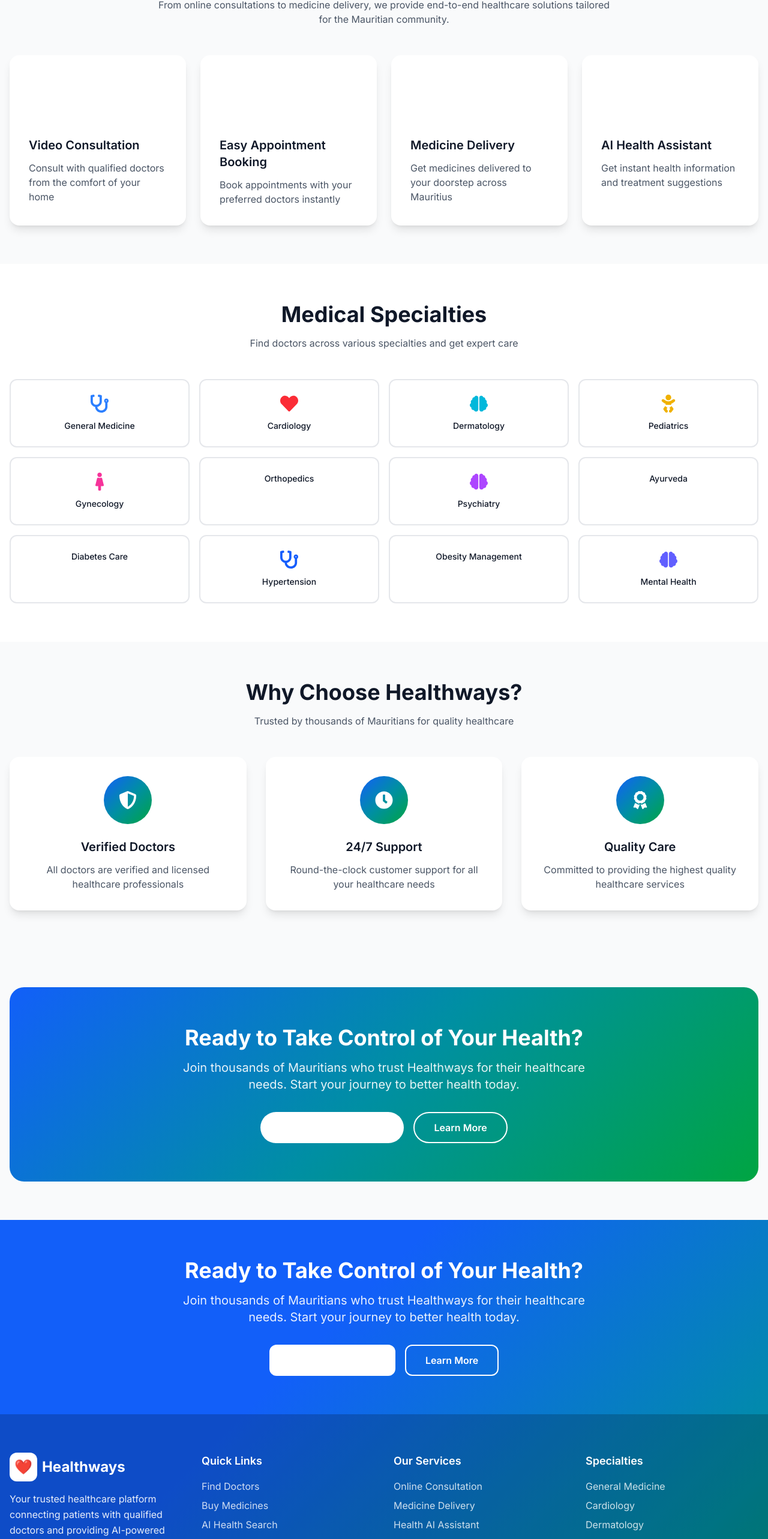
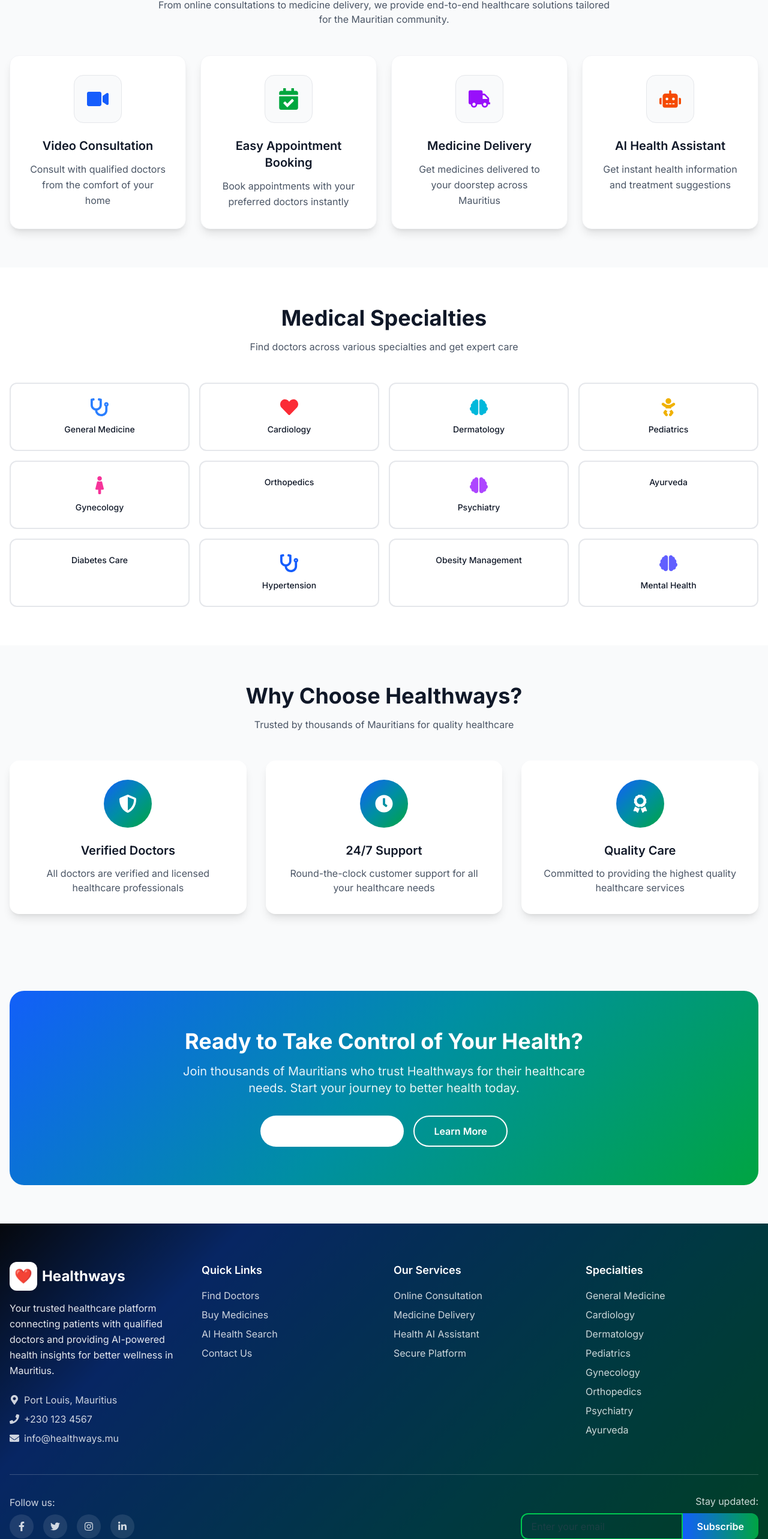
Before and after one commit to guillaume1146/healthways-typescript, a Next.js app: page / in a window 1280 px wide. Shown: the part 1058-3624 px from the top of the page at 60% size. Built offline with nearby package versions, Linux system fonts and the light colour scheme.

Commit message:
add improvement

```diff
--- a/app/globals.css
+++ b/app/globals.css
@@ -56,4 +56,8 @@
   .bg-gradient-footer {
     background: linear-gradient(135deg, #125ff9 0%, #125ff9 30%, #008fa3 70%, #00a542 100%) !important;
   }
+
+  .bg-gradient-footer-dark {
+    background: linear-gradient(135deg, #0d1421 0%, #125ff9 20%, #008fa3 60%, #00a542 100%) !important;
+  }
 }
--- a/components/layout/Footer.tsx
+++ b/components/layout/Footer.tsx
@@ -46,30 +46,9 @@
   ]
 
   return (
-    <footer className="bg-gradient-footer text-white">
-      {/* Call to Action Section */}
-      <div className="py-16">
-        <div className="container mx-auto px-4 text-center">
-          <h2 className="text-3xl lg:text-4xl font-bold mb-4 text-white">
-            Ready to Take Control of Your Health?
-          </h2>
-          <p className="text-xl mb-8 text-white/90 max-w-2xl mx-auto">
-            Join thousands of Mauritians who trust Healthways for their healthcare
-            needs. Start your journey to better health today.
-          </p>
-          <div className="flex flex-col sm:flex-row gap-4 justify-center">
-            <button className="bg-white text-primary-blue px-8 py-3 rounded-xl font-semibold hover:bg-gray-100 transition">
-              Get Started Free →
-            </button>
-            <button className="border-2 border-white text-white px-8 py-3 rounded-xl font-semibold hover:bg-white hover:text-primary-blue transition">
-              Learn More
-            </button>
-          </div>
-        </div>
-      </div>
-
-      {/* Footer Content - with darker overlay for better text readability */}
-      <div className="bg-black/20 py-16">
+    <footer className="bg-gradient-footer-dark text-white">
+      {/* Footer Content - with much darker overlay */}
+      <div className="bg-black/60 py-16">
         <div className="container mx-auto px-4">
           <div className="grid grid-cols-1 md:grid-cols-2 lg:grid-cols-4 gap-8">
             {/* Company Info */}
@@ -166,9 +145,9 @@
   <input
     type="email"
     placeholder="Enter your email"
-                    className="flex-1 px-4 py-2 rounded-l-xl text-gray-700 outline-none"
+    className="flex-1 px-4 py-2 rounded-l-xl text-gray-700 outline-none border-2 border-green-500 focus:border-green-400"
   />
-                  <button className="btn-gradient px-6 py-2 rounded-r-xl font-semibold text-white">
+  <button className="btn-gradient px-6 py-2 rounded-r-xl rounded-l-none font-semibold text-white">
     Subscribe
   </button>
 </div>
@@ -176,19 +155,20 @@
             </div>
           </div>
 
-          {/* Copyright */}
+          {/* Copyright - All in one line */}
           <div className="border-t border-white/20 mt-8 pt-8 text-center">
-            <p className="text-white/80">
-              © 2025 Healthways. All rights reserved.
-            </p>
-            <div className="flex flex-wrap justify-center gap-6 mt-4">
-              <Link href="/privacy" className="text-white/80 hover:text-white transition text-sm">
+            <div className="flex flex-wrap justify-center items-center gap-1 text-white/80 text-sm">
+              <span>© 2025 Healthways. All rights reserved.</span>
+              <span className="hidden md:inline mx-2">|</span>
+              <Link href="/privacy" className="hover:text-white transition">
                 Privacy Policy
               </Link>
-              <Link href="/terms" className="text-white/80 hover:text-white transition text-sm">
+              <span className="hidden md:inline mx-2">|</span>
+              <Link href="/terms" className="hover:text-white transition">
                 Terms of Service
               </Link>
-              <Link href="/medical-disclaimer" className="text-white/80 hover:text-white transition text-sm">
+              <span className="hidden md:inline mx-2">|</span>
+              <Link href="/medical-disclaimer" className="hover:text-white transition">
                 Medical Disclaimer
               </Link>
             </div>
--- a/components/shared/ServiceCard.tsx
+++ b/components/shared/ServiceCard.tsx
@@ -1,24 +1,51 @@
 import { FaVideo, FaCalendarCheck, FaTruck, FaRobot } from 'react-icons/fa'
 import type { ServiceCardProps } from '@/types'
-import type { IconType } from 'react-icons'
-
-const iconMap: Record<string, IconType> = {
-  FaVideo: FaVideo,
-  FaCalendarCheck: FaCalendarCheck,
-  FaTruck: FaTruck,
-  FaRobot: FaRobot,
-}
 
 const ServiceCard: React.FC<ServiceCardProps> = ({ title, description, icon, gradient }) => {
-  const Icon = iconMap[icon]
+  // Define icon colors for each service
+  const getIconColor = (iconType: string) => {
+    switch (iconType) {
+      case 'FaVideo':
+        return 'text-blue-600' // Blue for Video Consultation
+      case 'FaCalendarCheck':
+        return 'text-green-600' // Green for Easy Appointment Booking
+      case 'FaTruck':
+        return 'text-purple-600' // Purple for Medicine Delivery
+      case 'FaRobot':
+        return 'text-orange-600' // Orange for AI Health Assistant
+      default:
+        return 'text-gray-600'
+    }
+  }
+
+  // Render icons with appropriate colors
+  const renderIcon = () => {
+    const iconColor = getIconColor(icon)
+
+    switch (icon) {
+      case 'FaVideo':
+        return <FaVideo className={`${iconColor} text-4xl`} />
+      case 'FaCalendarCheck':
+        return <FaCalendarCheck className={`${iconColor} text-4xl`} />
+      case 'FaTruck':
+        return <FaTruck className={`${iconColor} text-4xl`} />
+      case 'FaRobot':
+        return <FaRobot className={`${iconColor} text-4xl`} />
+      default:
+        return <FaVideo className={`${iconColor} text-4xl`} />
+    }
+  }
 
   return (
-    <div className="bg-white rounded-2xl p-8 shadow-lg card-hover">
-      <div className={`w-20 h-20 ${gradient} rounded-2xl flex items-center justify-center mb-6 mx-auto`}>
-        {Icon && <Icon className="text-white text-3xl" />}
+    <div className="bg-white rounded-2xl p-8 shadow-lg card-hover border border-gray-100">
+      {/* Icon Container */}
+      <div className="w-20 h-20 bg-gray-50 rounded-2xl flex items-center justify-center mb-6 mx-auto border border-gray-200">
+        {renderIcon()}
       </div>
-      <h3 className="text-xl font-semibold mb-3 text-gray-900">{title}</h3>
-      <p className="text-gray-600">{description}</p>
+
+      {/* Content */}
+      <h3 className="text-xl font-semibold mb-3 text-gray-900 text-center">{title}</h3>
+      <p className="text-gray-600 text-center leading-relaxed">{description}</p>
     </div>
   )
 }
--- a/lib/constants.ts
+++ b/lib/constants.ts
@@ -1,26 +1,4 @@
 import { Stat, Service, Specialty, WhyChooseReason } from '@/types'
-
-export const STATS: Stat[] = [
-  { number: '500+', label: 'Qualified Doctors', color: 'text-blue-500' },
-  { number: '10,000+', label: 'Happy Patients', color: 'text-green-500' },
-  { number: '25,000+', label: 'Consultations', color: 'text-purple-500' },
-  { number: '20+', label: 'Cities Covered', color: 'text-orange-500' },
-]
-
-export const SPECIALTIES: Specialty[] = [
-  { id: 1, name: 'General Medicine', icon: 'FaStethoscope', color: 'text-blue-500' },
-  { id: 2, name: 'Cardiology', icon: 'FaHeart', color: 'text-red-500' },
-  { id: 3, name: 'Dermatology', icon: 'FaBrain', color: 'text-cyan-500' },
-  { id: 4, name: 'Pediatrics', icon: 'FaBaby', color: 'text-yellow-500' },
-  { id: 5, name: 'Gynecology', icon: 'FaFemale', color: 'text-pink-500' },
-  { id: 6, name: 'Orthopedics', icon: 'FaBone', color: 'text-green-500' },
-  { id: 7, name: 'Psychiatry', icon: 'FaBrain', color: 'text-purple-500' },
-  { id: 8, name: 'Ayurveda', icon: 'FaLeaf', color: 'text-green-600' },
-  { id: 9, name: 'Diabetes Care', icon: 'FaHeartbeat', color: 'text-red-600' },
-  { id: 10, name: 'Hypertension', icon: 'FaStethoscope', color: 'text-blue-600' },
-  { id: 11, name: 'Obesity Management', icon: 'FaWeight', color: 'text-orange-500' },
-  { id: 12, name: 'Mental Health', icon: 'FaBrain', color: 'text-indigo-500' },
-]
 
 export const SERVICES: Service[] = [
   {
@@ -53,6 +31,28 @@
   },
 ]
 
+export const STATS: Stat[] = [
+  { number: '500+', label: 'Qualified Doctors', color: 'text-blue-500' },
+  { number: '10,000+', label: 'Happy Patients', color: 'text-green-500' },
+  { number: '25,000+', label: 'Consultations', color: 'text-purple-500' },
+  { number: '20+', label: 'Cities Covered', color: 'text-orange-500' },
+]
+
+export const SPECIALTIES: Specialty[] = [
+  { id: 1, name: 'General Medicine', icon: 'FaStethoscope', color: 'text-blue-500' },
+  { id: 2, name: 'Cardiology', icon: 'FaHeart', color: 'text-red-500' },
+  { id: 3, name: 'Dermatology', icon: 'FaBrain', color: 'text-cyan-500' },
+  { id: 4, name: 'Pediatrics', icon: 'FaBaby', color: 'text-yellow-500' },
+  { id: 5, name: 'Gynecology', icon: 'FaFemale', color: 'text-pink-500' },
+  { id: 6, name: 'Orthopedics', icon: 'FaBone', color: 'text-green-500' },
+  { id: 7, name: 'Psychiatry', icon: 'FaBrain', color: 'text-purple-500' },
+  { id: 8, name: 'Ayurveda', icon: 'FaLeaf', color: 'text-green-600' },
+  { id: 9, name: 'Diabetes Care', icon: 'FaHeartbeat', color: 'text-red-600' },
+  { id: 10, name: 'Hypertension', icon: 'FaStethoscope', color: 'text-blue-600' },
+  { id: 11, name: 'Obesity Management', icon: 'FaWeight', color: 'text-orange-500' },
+  { id: 12, name: 'Mental Health', icon: 'FaBrain', color: 'text-indigo-500' },
+]
+
 export const WHY_CHOOSE_REASONS: WhyChooseReason[] = [
   {
     icon: 'FaShieldAlt',
--- a/tailwind.config.ts
+++ b/tailwind.config.ts
@@ -22,6 +22,7 @@
         'gradient-purple': 'linear-gradient(135deg, #008fa3 0%, #125ff9 100%)',
         'gradient-orange': 'linear-gradient(135deg, #00a542 0%, #125ff9 100%)',
         'gradient-footer': 'linear-gradient(135deg, #125ff9 0%, #125ff9 30%, #008fa3 70%, #00a542 100%)',
+        'gradient-footer-dark': 'linear-gradient(135deg, #0d1421 0%, #125ff9 20%, #008fa3 60%, #00a542 100%)',
       },
     },
   },
```
Lines whose indentation alone changed are shown as unchanged.
